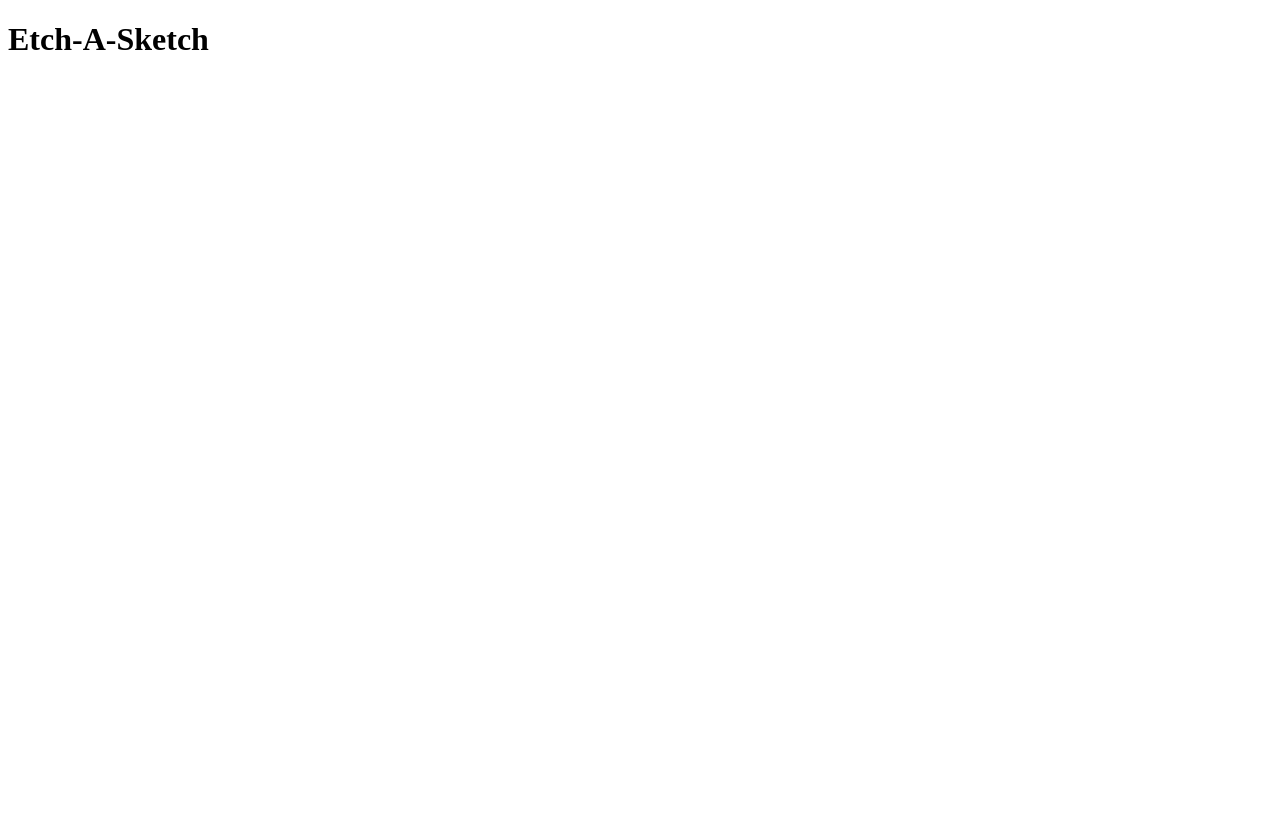
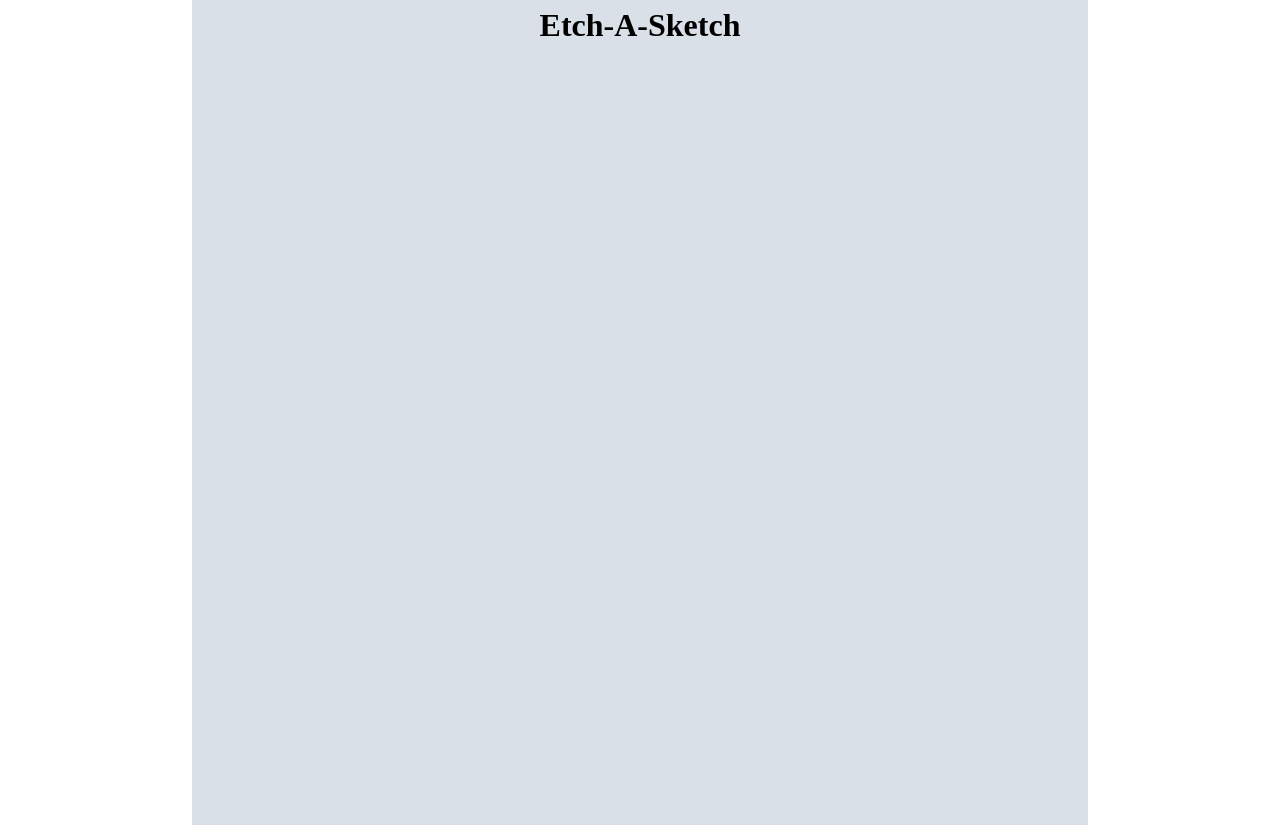
Before and after one commit to gisha313/etch-a-sketch, a plain HTML site: page index.html in a window 1280 px wide. Before the commit the page ends 800 px from the top, so only its background shows below. Drawn offline with Linux system fonts and the light colour scheme.

Commit message:
Create style.css with basic style and link it

```diff
--- a/index.html
+++ b/index.html
@@ -4,6 +4,7 @@
     <meta charset="UTF-8">
     <meta name="viewport" content="width=device-width, initial-scale=1.0">
     <title>Etch-A-Sketch</title>
+    <link rel="stylesheet" href="./style.css">
 </head>
 <body>
     <div class="wrapper">
--- /dev/null
+++ b/style.css
@@ -0,0 +1,31 @@
+* {
+    padding: 0;
+    margin: 0;
+    box-sizing: border-box;
+}
+
+body {
+    display: flex;
+    align-items: center;
+    justify-content: center;
+    height: 100vh;
+}
+
+.wrapper {
+    display: flex;
+    flex-direction: column;
+    align-items: center;
+    padding: 32px;
+    background-color: rgba(193, 204, 216, 0.6);
+    width: 70%;
+
+    min-height: fit-content;
+    min-width: fit-content;
+}
+
+.grid {
+    min-width: 400px;
+    min-height: 400px;
+    aspect-ratio: 1 / 1;
+    width: 90%;
+}
```
